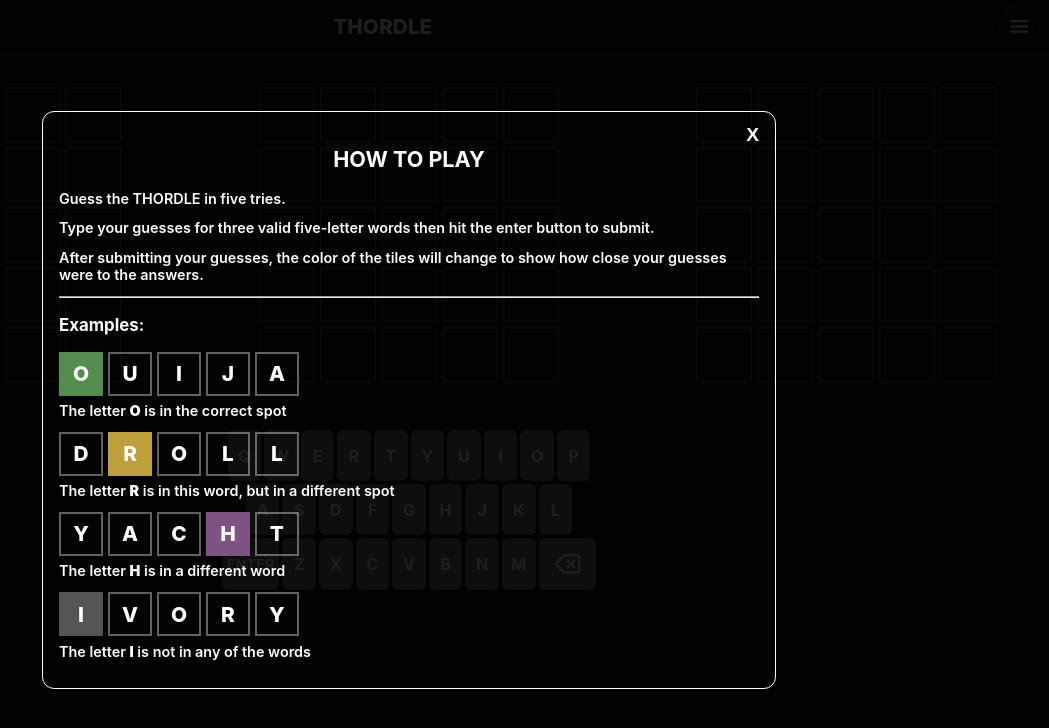
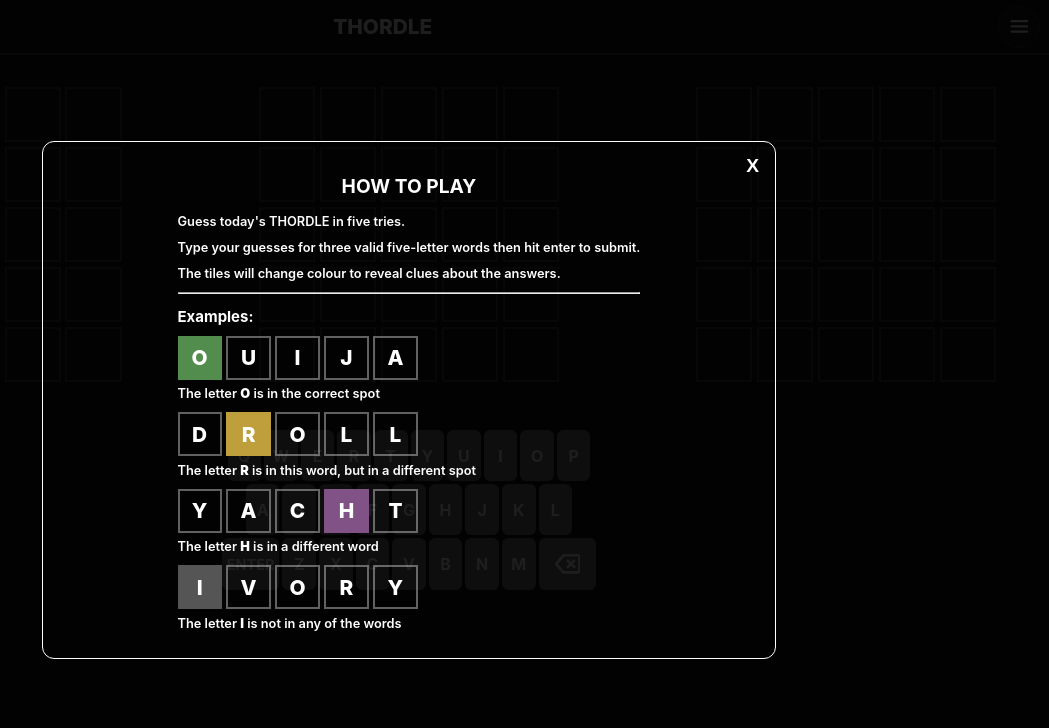
Before and after one commit to kurtisgrant/thordle, a React (Create React App) app: page / in a window 1280 px wide. Shown: the top 728 px of the page, without its empty margins (231-1280 px from the left). Built offline with nearby package versions, Linux system fonts and the light colour scheme.

Commit message:
Update instructions modal and style more compacly

```diff
--- a/src/Components/Modal/InstructionsModal.jsx
+++ b/src/Components/Modal/InstructionsModal.jsx
@@ -6,7 +6,10 @@ import Square from '../Square';
 
 const StyledInstructions = styled.div`
   p {
-    margin: 0.8rem 0;
+    margin: 0.7rem 0;
+  }
+  h3 {
+    margin: 0.8rem 0 0.6rem;
   }
   .example-row {
     display: grid;
@@ -33,9 +36,9 @@ function InstructionsModal({ handleClose }) {
     <Modal handleClose={handleClose}>
       <StyledInstructions>
         <h2>How to Play</h2>
-        <p>Guess the THORDLE in five tries.</p>
-        <p>Type your guesses for three valid five-letter words then hit the enter button to submit.</p>
-        <p>After submitting your guesses, the color of the tiles will change to show how close your guesses were to the answers.</p>
+        <p>Guess today's THORDLE in five tries.</p>
+        <p>Type your guesses for three valid five-letter words then hit enter to submit.</p>
+        <p>The tiles will change colour to reveal clues about the answers.</p>
         <hr />
         <h3>Examples:</h3>
         <div className="example-row">
--- a/src/Components/Modal/Modal.jsx
+++ b/src/Components/Modal/Modal.jsx
@@ -14,7 +14,7 @@ const StyledModal = styled(motion.div)`
   display: flex;
   flex-direction: column;
   align-items: center;
-  font-size: 0.9rem;
+  font-size: 0.8rem;
   font-weight: 600;
   h2 {
     text-align: center;
```
